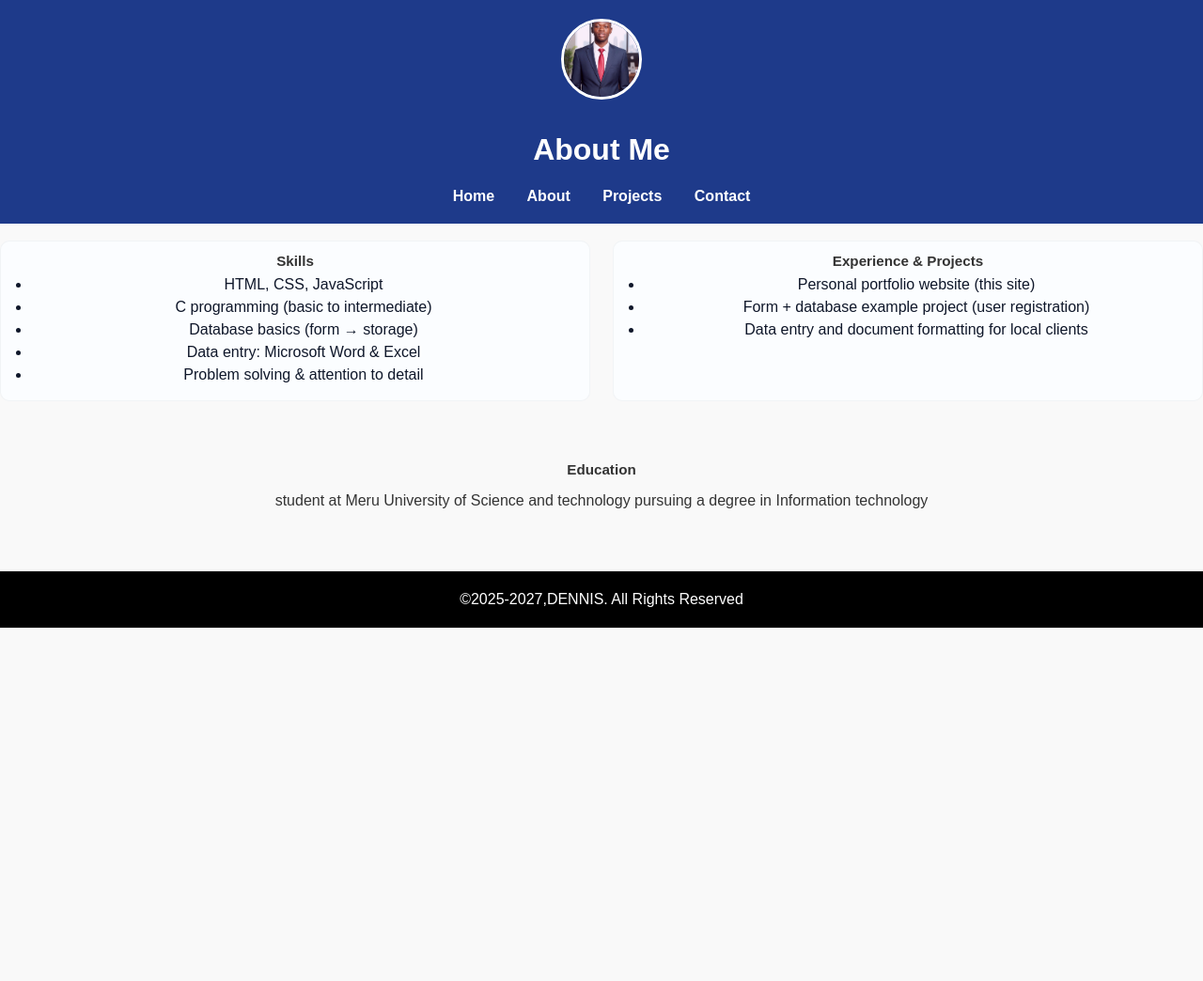
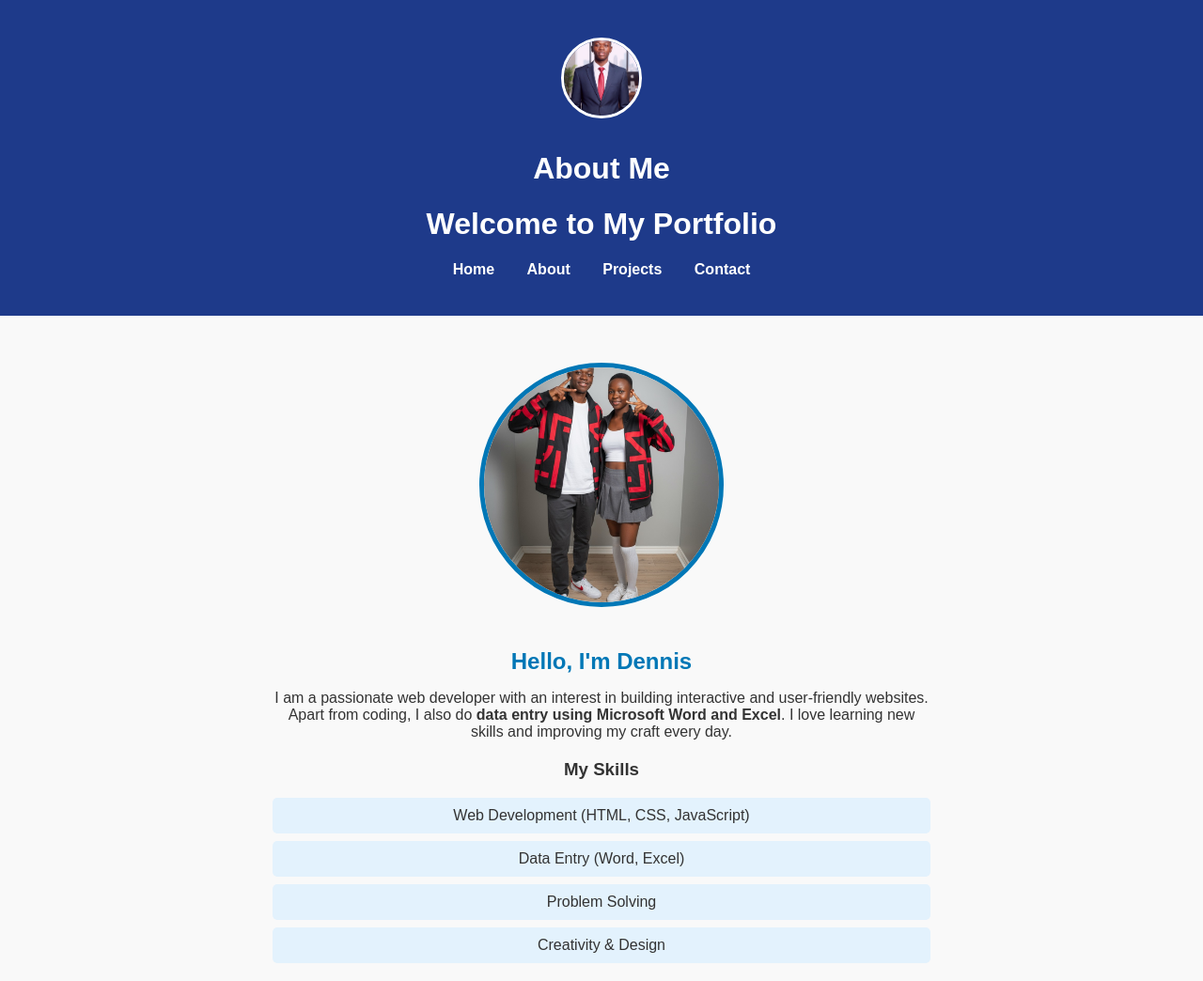
Before and after one commit to Dennis-developer-hub/myportfolio, a plain HTML site: page about.html in a window 1280 px wide. Shown: the whole page at 94% size. Before the commit the page ends 800 px from the top, so only its background shows below. Drawn offline with Linux system fonts and the light colour scheme.

Commit message:
Add files via upload

```diff
--- a/about.html
+++ b/about.html
@@ -8,9 +8,11 @@
 </head>
 <body>
     <header>
+
+        <header>
     <img src="images/programmer.png" alt="My Logo" class="logo">
-
      <h1>About Me</h1>
+    <h1>Welcome to My Portfolio</h1>
     <nav>
       <a href="index.html">Home</a>
       <a href="about.html">About</a>
@@ -18,36 +20,28 @@
       <a href="contact.html">Contact</a>
     </nav>
   </header>
+    </header>
 
-<div class="two-columns">
-          <section class="skills">
-            <h3>Skills</h3>
+    <section class="about">
+        <div class="about-img">
+            <img src="images/WhatsApp Image 2025-09-29 at 09.40.26.jpeg" alt="My Picture">
+        </div>
+        <div class="about-text">
+            <h2>Hello, I'm Dennis</h2>
+            <p>
+                I am a passionate  web developer with an interest in building
+                interactive and user-friendly websites.
+                Apart from coding, I also do <strong>data entry using Microsoft Word and Excel</strong>.
+                I love learning new skills and improving my craft every day.
+            </p>
+            <h3>My Skills</h3>
             <ul>
-              <li>HTML, CSS, JavaScript</li>
-              <li>C programming (basic to intermediate)</li>
-              <li>Database basics (form → storage)</li>
-              <li>Data entry: Microsoft Word & Excel</li>
-              <li>Problem solving & attention to detail</li>
+                <li>Web Development (HTML, CSS, JavaScript)</li>
+                <li>Data Entry (Word, Excel)</li>
+                <li>Problem Solving</li>
+                <li>Creativity & Design</li>
             </ul>
+        </div>
     </section>
-
-          <section class="experience">
-            <h3>Experience & Projects</h3>
-            <ul>
-              <li>Personal portfolio website (this site)</li>
-              <li>Form + database example project (user registration)</li>
-              <li>Data entry and document formatting for local clients</li>
-            </ul>
-          </section>
-        </div>
-
-           <section class="education">
-          <h3>Education</h3>
-          <p>student at Meru University of Science and technology pursuing a degree in Information technology</p>
-        </section>
-
 </body>
-<footer>
- <p>&copy;2025-2027,DENNIS. All Rights Reserved</p>
-</footer>
 </html>
--- a/style.css
+++ b/style.css
@@ -101,32 +101,54 @@ button:hover{
   border: 4px solid #1e3a8a;
 
 }
+/* About Section */
+.about {
+    display: flex;
+    flex-direction: column; /* Stack items on small screens */
+    justify-content: center;
+    align-items: center;
+    padding: 50px 20px;
+    text-align: center;
+}
+.about-img img {
+    width: 250px;
+    height: 250px;
+    border-radius: 50%;
+    object-fit: cover;
+    border: 5px solid #0077b6;
+    margin-bottom: 20px;
+}
+.about-text {
+    max-width: 700px;
+}
+
+.about-text h2 {
+    color: #0077b6;
+    margin-bottom: 15px;
+}
 
 
-/* Two column area for skills & experience */
-.two-columns{
-  display:flex;
-  gap:24px;
-  margin-top:18px;
+
+.about-text h2 {
+    color: #0077b6;
+    margin-bottom: 15px;
 }
-.skills, .experience{
-  flex:1 1 0;
-  background: #fbfdff;
-  padding:12px 14px;
-  border-radius:10px;
-  border:1px solid rgba(16,24,40,0.04);
+
+.about-text p {
+    margin-bottom: 20px;
 }
-.skills h3, .experience h3, .education h3, .contact h3{
-  margin:0 0 8px;
-  font-size:0.95rem;
+
+.about-text ul {
+    list-style: none;
+    padding: 0;
 }
-.skills ul, .experience ul{margin:0; padding-left:18px; color:#0f172a}
-.skills li, .experience li{margin-bottom:6px}
 
-/* Education & Contact */
-.education{margin-top:14px}
-.contact{margin-top:16px}
-.contact-buttons{display:flex; flex-wrap:wrap; gap:10px; margin-top:8px}
+.about-text ul li {
+    background: #e3f2fd;
+    margin: 8px 0;
+    padding: 10px;
+    border-radius: 5px;
+}
 
 /* Project boxes */
 .project {
@@ -229,6 +251,10 @@ footer{
     background: #1e3a8a;
     border-radius: 5px;
   }
+ .about{
+  text-align: left;
+
+ }
 
   .home-hero {
     padding: 60px 20px;
```
Lines whose indentation alone changed are shown as unchanged.
